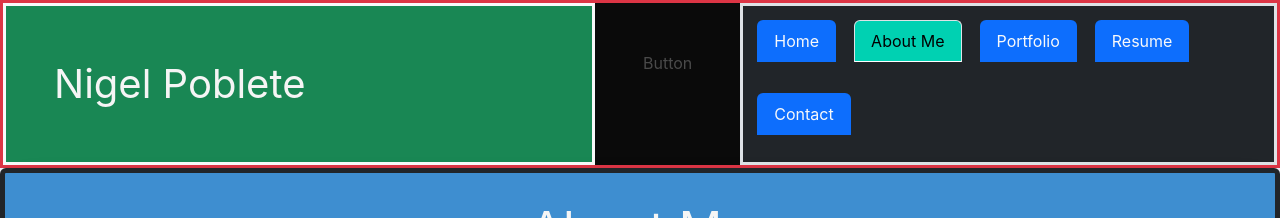
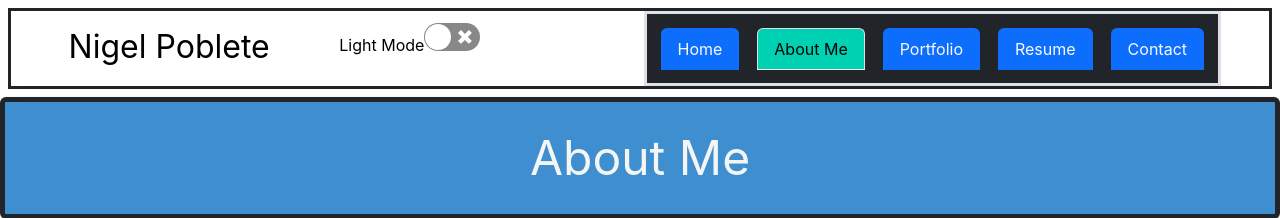
Before and after one commit to evohat3/React-Portfolio, a React (Create React App) app: page / in a window 1280 px wide. Shown: the top 218 px of the page. Built offline with nearby package versions, Linux system fonts and the light colour scheme.

Commit message:
moved components around, added light-dark mode toggle

```diff
--- a/package.json
+++ b/package.json
@@ -15,6 +15,7 @@
     "react": "^17.0.2",
     "react-dom": "^17.0.2",
     "react-scripts": "5.0.1",
+    "react-switch": "^7.0.0",
     "web-vitals": "^2.1.4"
   },
   "scripts": {
--- a/src/components/Header.js
+++ b/src/components/Header.js
@@ -1,7 +1,11 @@
+
 function Header() {
+
     return (
-        <div className="section has-text-centered">
-            <div className="has-text-light is-size-2">Nigel Poblete</div>
+        <div className=" has-text-centered ">
+
+            <div className="is-size-3">Nigel Poblete</div>
+
         </div>
     )
 }
--- a/src/components/NavTabs.js
+++ b/src/components/NavTabs.js
@@ -1,18 +1,11 @@
 import React from 'react';
-import Header from './Header'
+
 
 function NavTabs({ currentPage, handlePageChange }) {
   return (
-<div className='navbar-menu is-active has-background-black border border-danger border-3'>
+<div className='navbar-menu is-active'>
 
-<div className='navbar-start border border-3 border-light bg-success w-50'>
-  <Header />
-  </div>
 
-{/*TODO light-dark reach switch  */}
-    <div className='section has-content-centered'>
-      <div className='has-text-centered'>Button</div>
-    </div>
 
   <div className='navbar-end border border-3 '>
     <ul className="nav nav-tabs bg-dark text-light border border-dark border-5 ">
--- a/src/components/PortfolioContainer.js
+++ b/src/components/PortfolioContainer.js
@@ -1,4 +1,4 @@
-import React, { useState } from 'react';
+import React, { createContext, useState } from 'react';
 import NavTabs from './NavTabs';
 import AboutMe from './pages/AboutMe';
 import Portfolio from './pages/Portfolio';
@@ -6,6 +6,13 @@ import Resume from './pages/Resume';
 import Contact from './pages/Contact';
 import Footer from './Footer'
 import Home from './pages/Home'
+import Header from './Header';
+import ReactSwitch from 'react-switch';
+import './utils/Portfolio.css';
+
+
+
+export const ThemeContext = createContext(null)
 
 export default function PortfolioContainer() {
   const [currentPage, setCurrentPage] = useState('AboutMe');
@@ -29,11 +36,47 @@ export default function PortfolioContainer() {
 
   const handlePageChange = (page) => setCurrentPage(page);
 
+const [theme, setTheme] = useState('light');
+
+const toggleTheme = () => {
+  setTheme((curr) => (curr === 'light' ? 'dark' : 'light '));
+};
+
   return (
-    <div className="has-background-link-light ">
+
+
+    <ThemeContext.Provider value={{ theme, toggleTheme }}>
+      <div className='Portfolio' id={theme}>
+      <div className='columns is-mobile border border-3 border-dark m-2 '>
+        <div className='column'>
+          <div className=''>
+        <Header />
+        </div>
+        </div>
+
+
+<div className='column'>
+<div className='switch'>
+      <label> {theme === 'dark' ? 'Dark Mode' : 'Light Mode'} </label>
+      <ReactSwitch onChange={toggleTheme} checked={theme === 'dark'}/>
+
+      </div>
+</div>
+
+
+      <div className='mr-6'>
+      <div className='level-item has-text-centered'>
+
       <NavTabs currentPage={currentPage} handlePageChange={handlePageChange}/>
+      </div>
+      </div>
+
+      </div>
       {renderPage()}
       <Footer />
-    </div>
+
+      </div>
+    </ThemeContext.Provider>
+
   );
 }
--- a/src/components/pages/Portfolio.js
+++ b/src/components/pages/Portfolio.js
@@ -1,5 +1,5 @@
 import React from 'react';
-import ProjectSlot from './ProjectSlot';
+import ProjectSlot from '../ProjectSlot';
 import '../utils/ProjectSlot.css'
 import { counter, coordi, weather, scheduler, gitFood, ezText, } from '../utils/projectdata'
 import { projectSlotStyle,  } from '../utils/projectstyle'
--- /dev/null
+++ b/src/components/utils/Portfolio.css
@@ -0,0 +1,9 @@
+#light {
+    background-color: white;
+    color: black;
+}
+
+#dark {
+    background-color: #2F4F4F;
+    color: white;
+}
```
Also changed, not shown: src/components/ProjectSlot.js (renamed from src/components/pages/ProjectSlot.js), 1 other file (tests, documents, lock files or other folders).
